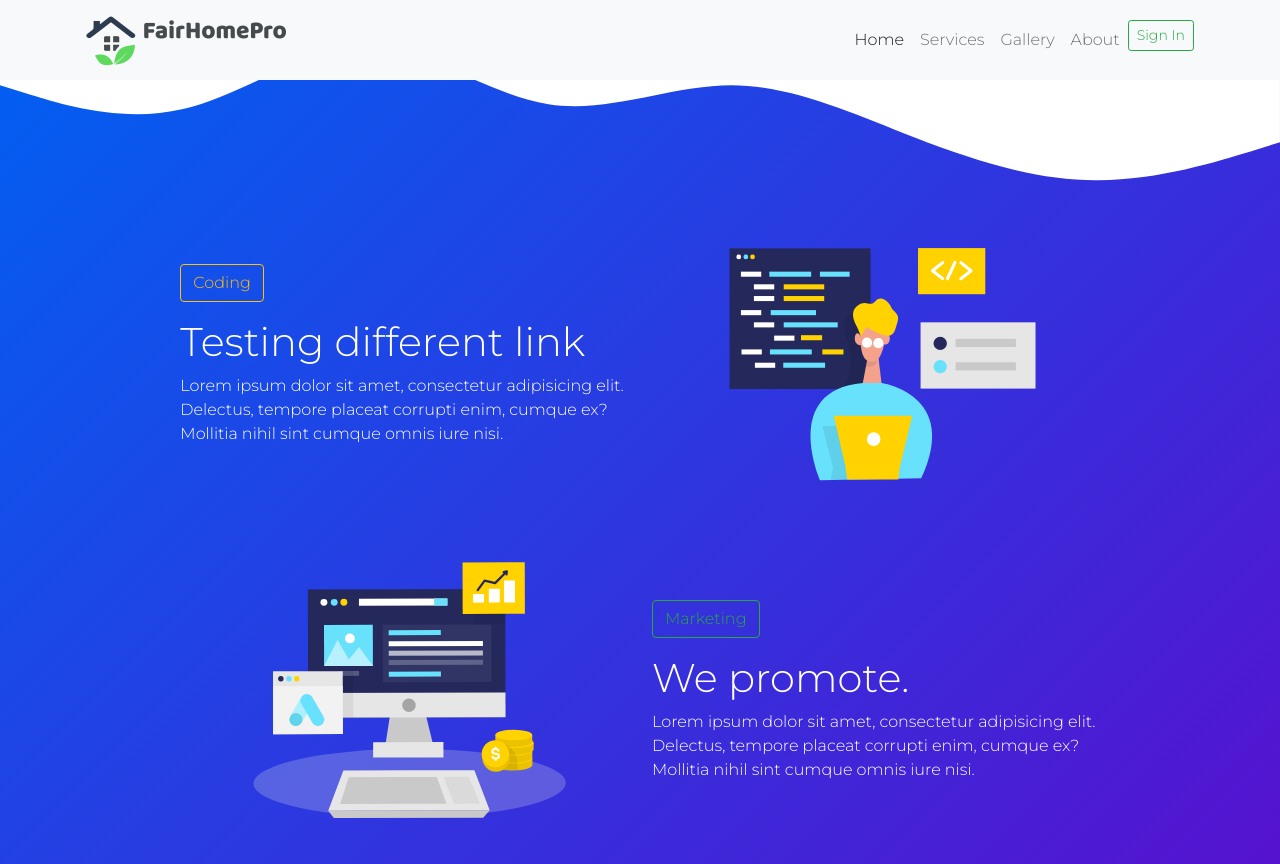
After one commit to jmharris7755/FairHomePro, a PHP site: page /business_services.php in a window 1280 px wide. The commit adds this page. Shown: the top 864 px of the page. Run offline with PHP 8.4, Linux system fonts and the light colour scheme.

```diff
--- /dev/null
+++ b/bsphp/business_services.php
@@ -0,0 +1,5 @@
+<?php include('components/head.inc.php'); ?>
+<?php include('components/navbar.inc.php'); ?>
+<?php include('components/business_services.inc.php'); ?>
+<?php include('components/icons.inc.php'); ?>
+<?php include('components/footer.inc.php'); ?>
--- /dev/null
+++ b/bsphp/components/business_services.inc.php
@@ -0,0 +1,62 @@
+<section class="services gradient">
+      <svg xmlns="http://www.w3.org/2000/svg" viewBox="0 0 1440 220">
+        <path
+          fill="#fff"
+          fill-opacity="1"
+          d="M0,96L34.3,106.7C68.6,117,137,139,206,122.7C274.3,107,343,53,411,53.3C480,53,549,107,617,117.3C685.7,128,754,96,823,96C891.4,96,960,128,1029,154.7C1097.1,181,1166,203,1234,202.7C1302.9,203,1371,181,1406,170.7L1440,160L1440,0L1405.7,0C1371.4,0,1303,0,1234,0C1165.7,0,1097,0,1029,0C960,0,891,0,823,0C754.3,0,686,0,617,0C548.6,0,480,0,411,0C342.9,0,274,0,206,0C137.1,0,69,0,34,0L0,0Z"
+        ></path>
+      </svg>
+      <div class="container">
+        <div class="row align-items-center justify-content-center">
+          <div class="col-md-5">
+            <button type="button" class="btn btn-outline-warning mb-3">
+              Coding
+            </button>
+
+            <h1>Testing different link</h1>
+
+            <p>
+              Lorem ipsum dolor sit amet, consectetur adipisicing elit.
+              Delectus, tempore placeat corrupti enim, cumque ex? Mollitia nihil
+              sint cumque omnis iure nisi.
+            </p>
+          </div>
+          <div class="col-md-5"><img src="img/coding_.svg" alt="" /></div>
+          <div class="col-md-5"><img src="img/marketing.svg" alt="" /></div>
+          <div class="col-md-5">
+            <button type="button " class="btn btn-outline-success mb-3">
+              Marketing
+            </button>
+
+            <h1>We promote.</h1>
+
+            <p>
+              Lorem ipsum dolor sit amet, consectetur adipisicing elit.
+              Delectus, tempore placeat corrupti enim, cumque ex? Mollitia nihil
+              sint cumque omnis iure nisi.
+            </p>
+          </div>
+          <div class="col-md-5">
+            <button type="button" class="btn btn-outline-light mb-3">
+              Selling
+            </button>
+
+            <h1>We sell.</h1>
+
+            <p>
+              Lorem ipsum dolor sit amet, consectetur adipisicing elit.
+              Delectus, tempore placeat corrupti enim, cumque ex? Mollitia nihil
+              sint cumque omnis iure nisi.
+            </p>
+          </div>
+          <div class="col-md-5"><img src="img/revenue_.svg" alt="" /></div>
+        </div>
+      </div>
+      <svg xmlns="http://www.w3.org/2000/svg" viewBox="0 0 1440 210">
+        <path
+          fill="#fff"
+          fill-opacity="1"
+          d="M0,96L34.3,106.7C68.6,117,137,139,206,122.7C274.3,107,343,53,411,53.3C480,53,549,107,617,117.3C685.7,128,754,96,823,96C891.4,96,960,128,1029,154.7C1097.1,181,1166,203,1234,202.7C1302.9,203,1371,181,1406,170.7L1440,160L1440,320L1405.7,320C1371.4,320,1303,320,1234,320C1165.7,320,1097,320,1029,320C960,320,891,320,823,320C754.3,320,686,320,617,320C548.6,320,480,320,411,320C342.9,320,274,320,206,320C137.1,320,69,320,34,320L0,320Z"
+        ></path>
+      </svg>
+    </section>
--- a/bsphp/components/footer.inc.php
+++ b/bsphp/components/footer.inc.php
@@ -1,7 +1,7 @@
 <footer class="gradient">
       <div class="container-fluid text-center">
         <span
-          >Made by Justin Harris</a></span
+          >Made by Justin Harris and Jeremy Wisecarver</a></span
         >
       </div>
     </footer>
--- a/bsphp/components/navbar.inc.php
+++ b/bsphp/components/navbar.inc.php
@@ -37,7 +37,7 @@
             </li>
             <li clas = "nav-item">
               <a clas = "nav-link" >
-            <?php if(isset($_SESSION['loggedIn'])): ?>
+            <?php if(isset($_SESSION['loggedIn']) AND isset($_SESSION['email'])): ?>
                 Welcome <?php echo $_SESSION['email']; ?>
             <?php endif; ?>
             <?php if(isset($_SESSION['loggedIn'])): ?>
```
Also changed, not shown: bsphp/components/business_signup.inc.php (+11 -12 lines), bsphp/components/header.inc.php (+11 -2 lines), bsphp/components/server.inc.php (+34 -0 lines).
